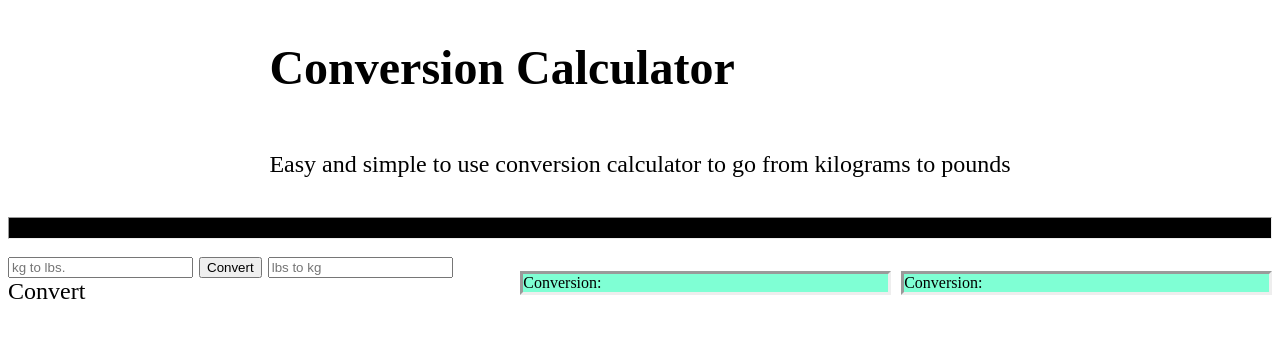
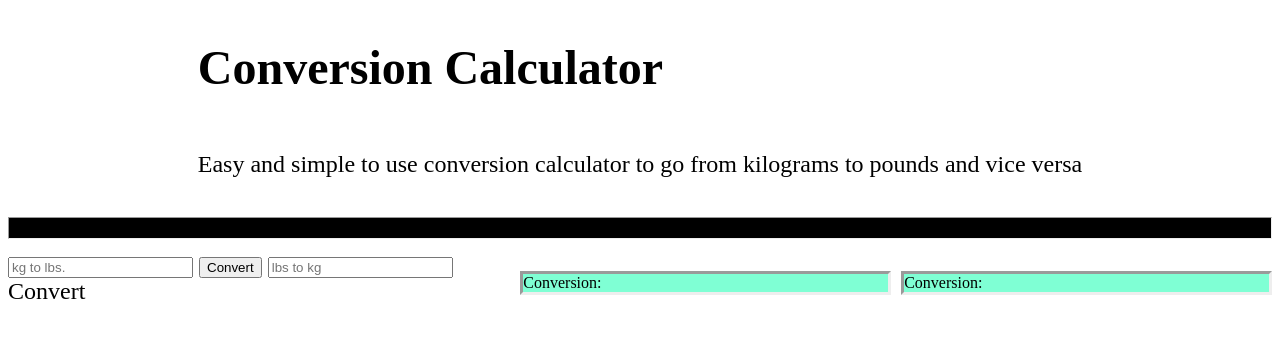
Before and after one commit to paixiao/convert, a plain HTML site: page index.html in a window 1280 px wide. Drawn offline with Linux system fonts and the light colour scheme.

Commit message:
Update index.html
Update1.1

```diff
--- a/index.html
+++ b/index.html
@@ -11,7 +11,7 @@
     <div class="bigbox">
         <div class="container-1">
             <h1>Conversion Calculator</h1>
-            <p>Easy and simple to use conversion calculator to go from kilograms to pounds</p>
+            <p>Easy and simple to use conversion calculator to go from kilograms to pounds and vice versa</p>
         </div>
 
         <hr>
```
